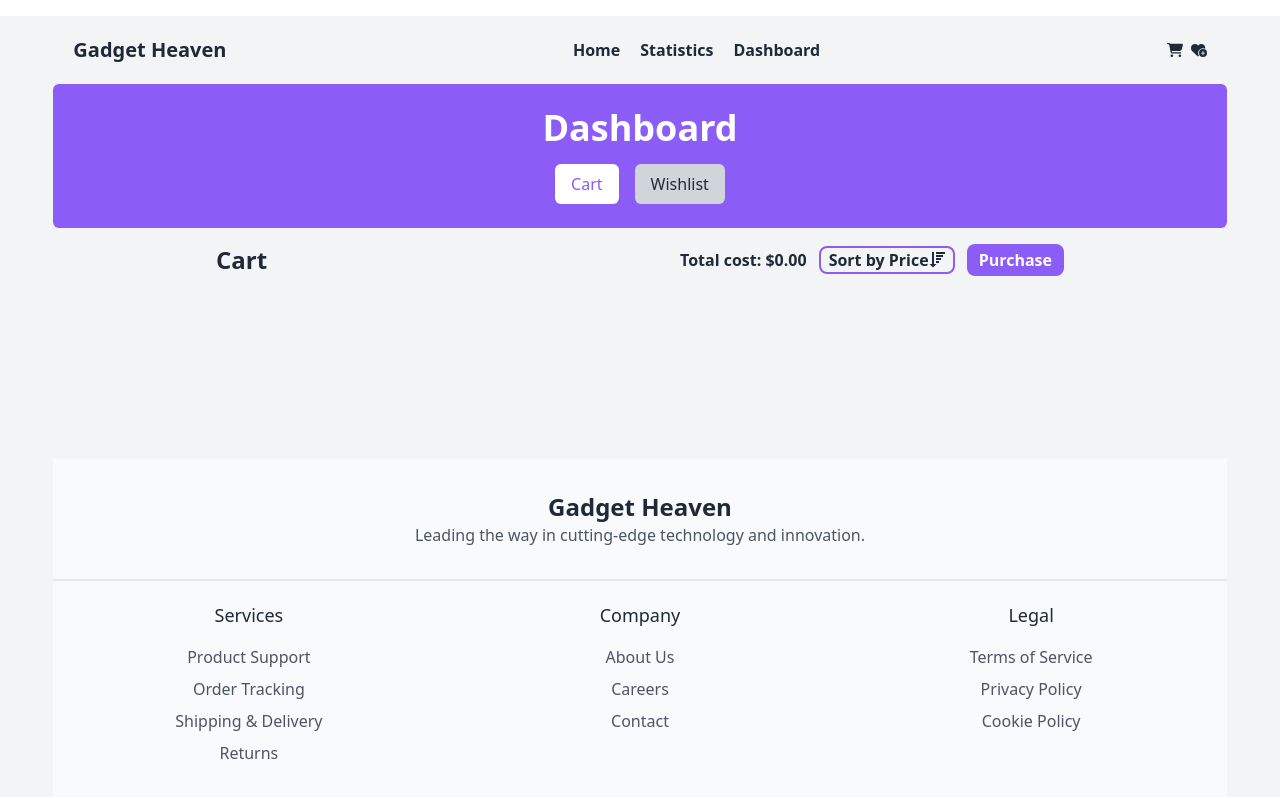
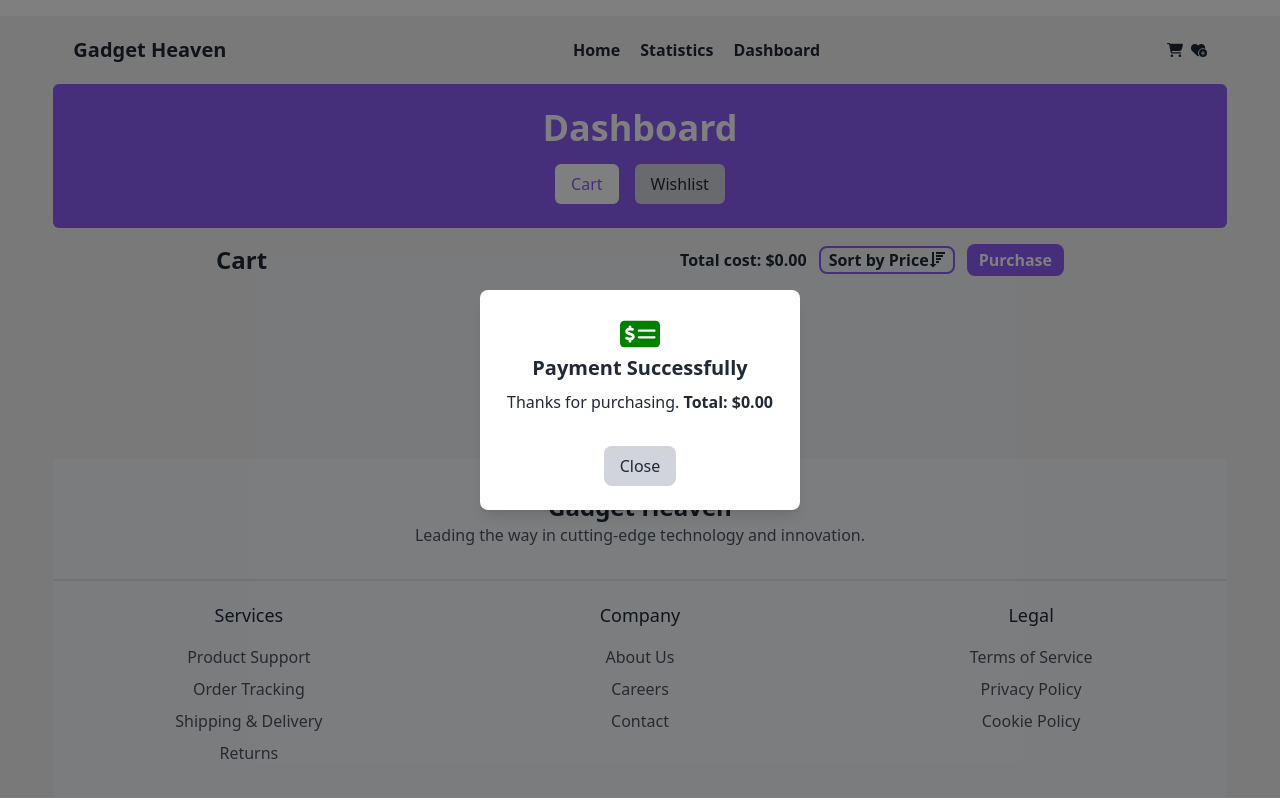
Before and after one commit to omarFaruk99/teamProject, a React (Vite) app: page /Dashboard in a window 1280 px wide. Both pictures are taken after a click on the button "Purchase". Built offline with nearby package versions, Linux system fonts and the light colour scheme.

Commit message:
add 'purchase btn' functionality and error page

```diff
--- a/src/assets/Component/Cart/Cart.jsx
+++ b/src/assets/Component/Cart/Cart.jsx
@@ -4,10 +4,15 @@ import { FaTrash } from "react-icons/fa";
 import { useCart } from "../CartContext/CartContext";
 import { ImSortAmountDesc } from "react-icons/im";
 import { useState, useEffect } from "react";
+import { useNavigate } from "react-router-dom";
+import { FaMoneyCheckDollar } from "react-icons/fa6";
 
 const Cart = () => {
-  const { cartItems, removeFromCart } = useCart();
+  const { cartItems, removeFromCart, clearCart } = useCart();
   const [sortedItems, setSortedItems] = useState([]);
+  const [isModalOpen, setIsModalOpen] = useState(false);
+  const [purchaseTotal, setPurchaseTotal] = useState(0);
+  const navigate = useNavigate();
 
   // Initialize sortedItems with cartItems on component mount or when cartItems change
   useEffect(() => {
@@ -20,6 +25,19 @@ const Cart = () => {
   const sortByPrice = () => {
     const sorted = [...sortedItems].sort((a, b) => b.price - a.price);
     setSortedItems(sorted);
+  };
+
+  // Handle purchase action
+  const handlePurchase = () => {
+    setIsModalOpen(true); // Open the modal
+    setPurchaseTotal(totalCost); // Set the purchase total for the modal
+    clearCart(); // Clear the cart
+  };
+
+  // Close modal and redirect to home
+  const closeModal = () => {
+    setIsModalOpen(false); // Close the modal
+    navigate("/"); // Redirect to home page
   };
 
   return (
@@ -38,7 +56,10 @@ const Cart = () => {
             </span>
           </button>
           <div>
-            <button className="bg-violet-500 px-3 rounded-lg text-white font-semibold py-1">
+            <button
+              onClick={handlePurchase}
+              className="bg-violet-500 px-3 rounded-lg text-white font-semibold py-1"
+            >
               Purchase
             </button>
           </div>
@@ -67,6 +88,30 @@ const Cart = () => {
           </button>
         </div>
       ))}
+
+      {/* Modal */}
+      {isModalOpen && (
+        <div className="fixed inset-0 flex items-center justify-center bg-black bg-opacity-50 z-50">
+          <div className="bg-white p-6 rounded-lg shadow-lg max-w-xs w-full text-center">
+            <div className="mb-4">
+              <div className="flex justify-center">
+                <FaMoneyCheckDollar size={40} color="green" />
+              </div>
+              <h2 className="text-xl font-bold">Payment Successfully</h2>
+              <p className="mt-2">
+                Thanks for purchasing.{" "}
+                <strong>Total: ${purchaseTotal.toFixed(2)}</strong>
+              </p>
+            </div>
+            <button
+              onClick={closeModal}
+              className="bg-gray-300 px-4 py-2 rounded-lg mt-4"
+            >
+              Close
+            </button>
+          </div>
+        </div>
+      )}
     </div>
   );
 };
--- a/src/assets/Component/CartContext/CartContext.jsx
+++ b/src/assets/Component/CartContext/CartContext.jsx
@@ -25,11 +25,17 @@ export const CartProvider = ({ children }) => {
     );
   };
 
+  // Function to clear the cart
+  const clearCart = () => {
+    setCartItems([]); // Clear the cart items
+  };
+
   // Context value
   const value = {
     cartItems,
     addToCart,
     removeFromCart,
+    clearCart, // Add clearCart to the context value
   };
 
   return <CartContext.Provider value={value}>{children}</CartContext.Provider>;
--- /dev/null
+++ b/src/assets/Component/ErrorPage/ErrorPage.jsx
@@ -0,0 +1,23 @@
+import { useRouteError } from "react-router-dom";
+import { TbFaceIdError } from "react-icons/tb";
+
+const ErrorPage = () => {
+  const error = useRouteError();
+
+  return (
+    <div id="error-page" className="flex items-center justify-center h-screen">
+      <div className="flex flex-col justify-center items-center text-2xl font-bold">
+        <span>
+          <TbFaceIdError size={200} color="red" />
+        </span>
+        <h1>Oops!</h1>
+        <p>Sorry, an unexpected error has occurred.</p>
+        <p>
+          <i>{error.statusText || error.message}</i>
+        </p>
+      </div>
+    </div>
+  );
+};
+
+export default ErrorPage;
--- a/src/assets/Component/Wishlist/Wishlist.jsx
+++ b/src/assets/Component/Wishlist/Wishlist.jsx
@@ -8,7 +8,7 @@ const Wishlist = () => {
     <div className="p-4">
       <h2 className="text-2xl font-bold">Wishlist</h2>
       {wishlistItems.length === 0 ? (
-        <p>Your wishlist is empty.</p>
+        <p>Wishlist is empty.</p>
       ) : (
         wishlistItems.map((item) => (
           <div
--- a/src/main.jsx
+++ b/src/main.jsx
@@ -9,11 +9,13 @@ import Dashboard from "./assets/Component/Dashboard/Dashboard";
 import ProductDetails from "./assets/Component/ProductsDetails/ProductDetails";
 import { CartProvider } from "./assets/Component/CartContext/CartContext";
 import { WishlistProvider } from "./assets/Component/WishlistContext/WishlistContext";
+import ErrorPage from "./assets/Component/ErrorPage/ErrorPage";
 
 const router = createBrowserRouter([
   {
     path: "/",
     element: <Root></Root>,
+    errorElement: <ErrorPage></ErrorPage>,
     children: [
       {
         path: "/",
```
